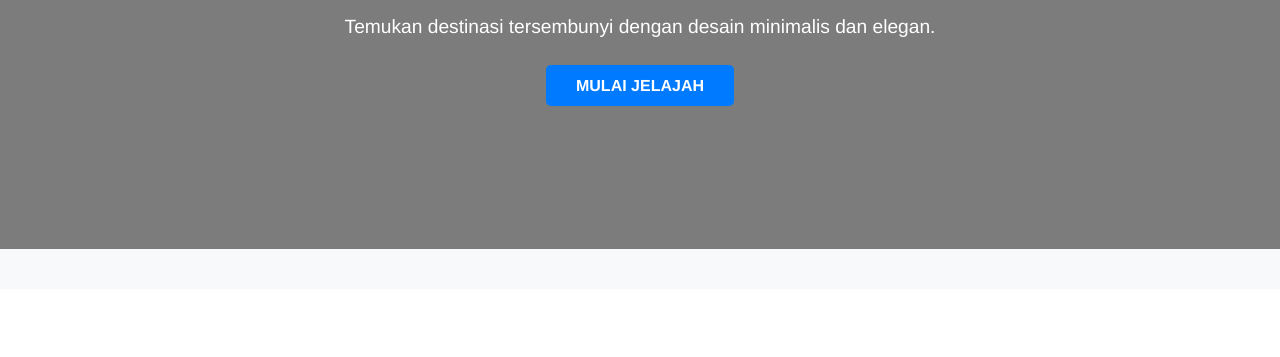
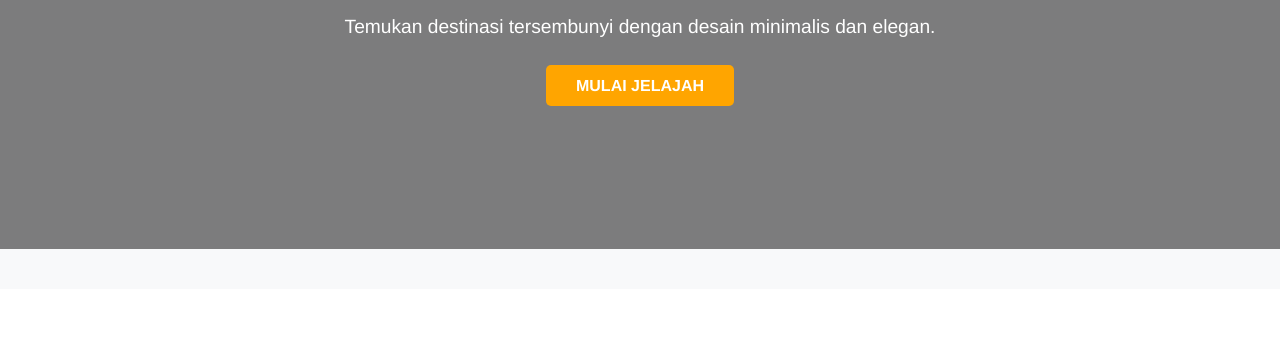
Before and after one commit to mrclimis/latihan2, a plain HTML site: page index.html in a window 1280 px wide. Shown: the part 299-656 px from the top of the page. Drawn offline with Linux system fonts and the light colour scheme.

Commit message:
Add files via upload

```diff
--- a/index.html
+++ b/index.html
@@ -5,6 +5,16 @@
     <meta name="viewport" content="width=device-width, initial-scale=1.0">
     <title>Wisata Indah | Informasi Wisata</title>
     <link rel="stylesheet" href="style.css">
+
+    <!-- Override warna tombol menjadi orange -->
+    <style>
+        .cta-button {
+            background-color: orange !important;
+        }
+        .cta-button:hover {
+            background-color: #cc7a00 !important;
+        }
+    </style>
 </head>
 <body>
 
```
